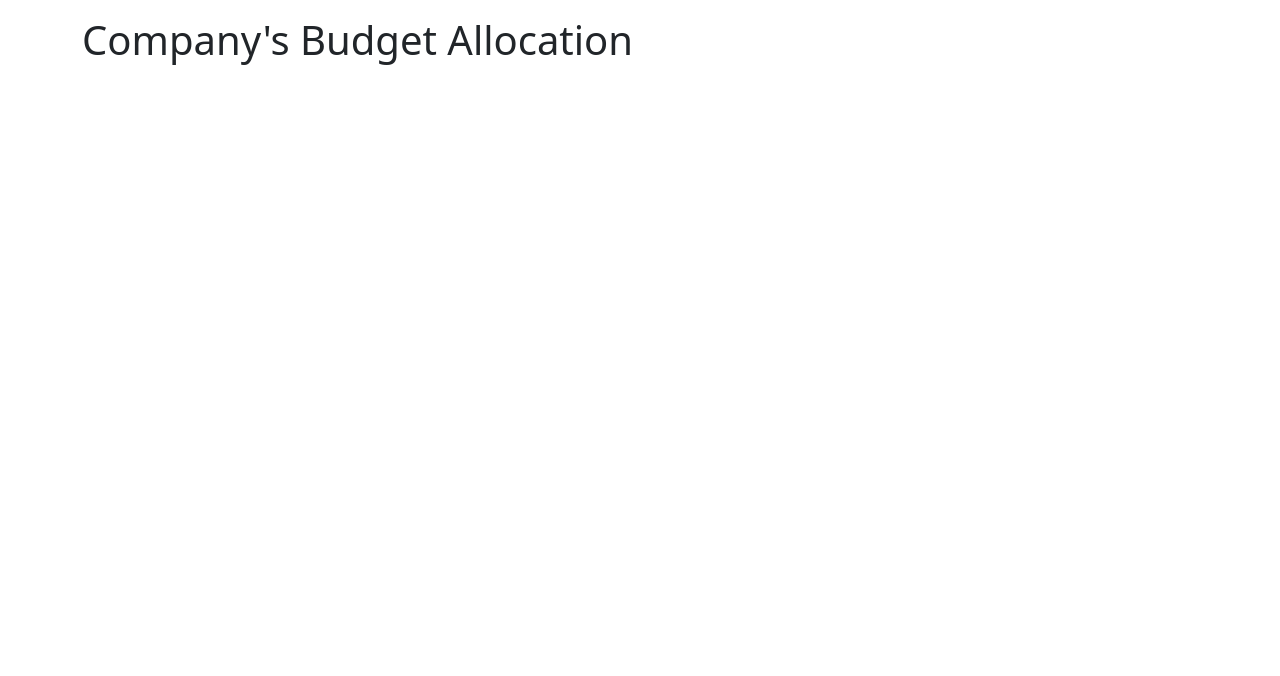
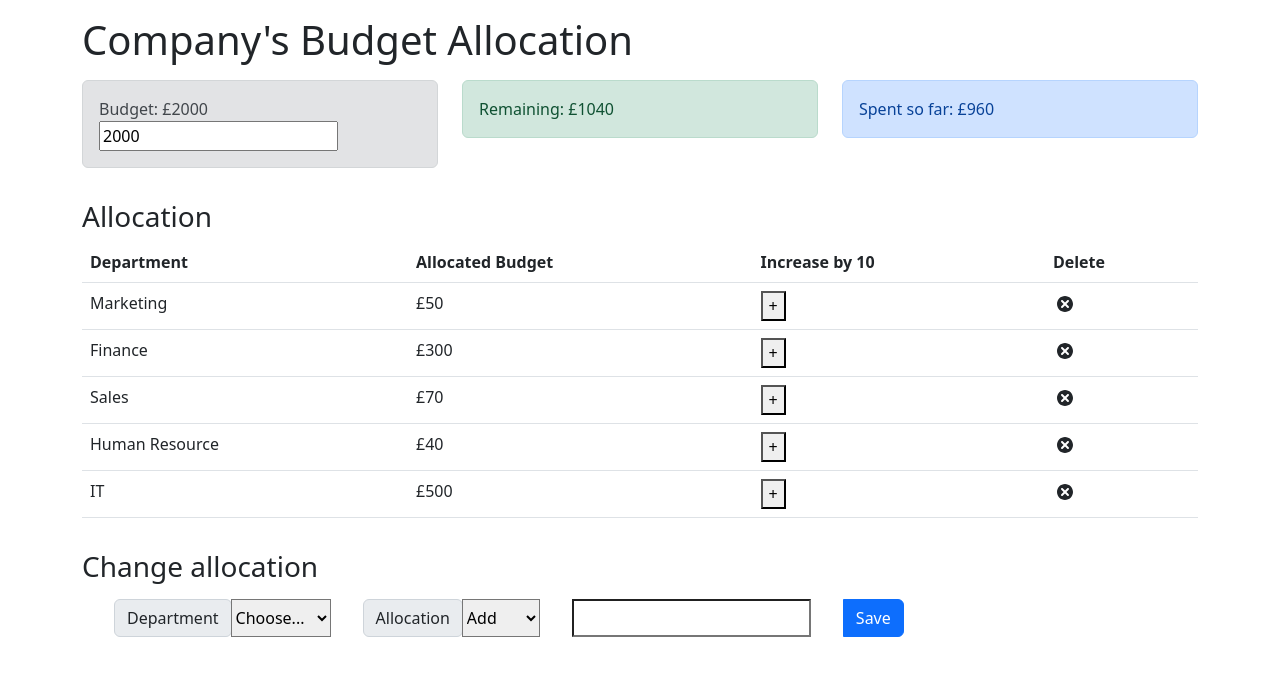
Before and after one commit to NaayilS/IBM-react-budget-app, a React (Create React App) app: page / in a window 1280 px wide. Shown: the top 676 px of the page. Built offline with nearby package versions, Linux system fonts and the light colour scheme.

Commit message:
Add to App.js
Here I am importing different components and adding a bootstrap container that helps center the App on the page

```diff
--- a/src/App.js
+++ b/src/App.js
@@ -1,47 +1,44 @@
 import React from 'react';
-
 import 'bootstrap/dist/css/bootstrap.min.css';
 
-//Code to import Budget.js
+import { AppProvider } from './context/AppContext';
 import Budget from './components/Budget';
+import ExpenseTotal from './components/ExpenseTotal';
+import ExpenseList from './components/ExpenseList';
+import AllocationForm from './components/AllocationForm';
+import RemainingBudget from './components/Remaining';
 
-// Add code to import the other components here under
-
-
-import { AppProvider } from './context/AppContext';
 const App = () => {
     return (
         <AppProvider>
             <div className='container'>
                 <h1 className='mt-3'>Company's Budget Allocation</h1>
-                    <div className='row mt-3'>
-                        {
-                            /* Add Budget component here */
-                        }
-
-                        {
-                            /* Add Remaining component here*/
-                        }
-
-                        {
-                            /* Add ExpenseTotal component here */
-                        }
-
-                        {
-                            /* Add ExpenseList component here */
-                        }
-
-                        {
-                            /* Add ExpenseItem component here */
-                        }
-
-                        {
-                            /* Add AllocationForm component here under */
-                        }
-
+                <div className='row mt-3'>
+                    <div className='col-sm'>
+                        <Budget />
+                    </div>
+                    <div className='col-sm'>
+                        <RemainingBudget />
+                    </div>
+                    <div className='col-sm'>
+                        <ExpenseTotal />
+                    </div>
+                </div>
+                <h3 className='mt-3'>Allocation</h3>
+                <div className='row '>
+                    <div className='col-sm'>
+                        <ExpenseList />
+                    </div>
+                </div>
+                <h3 className='mt-3'>Change allocation</h3>
+                <div className='row mt-3'>
+                    <div className='col-sm'>
+                        <AllocationForm/>
+                    </div>
                 </div>
             </div>
         </AppProvider>
     );
 };
+
 export default App;
```
